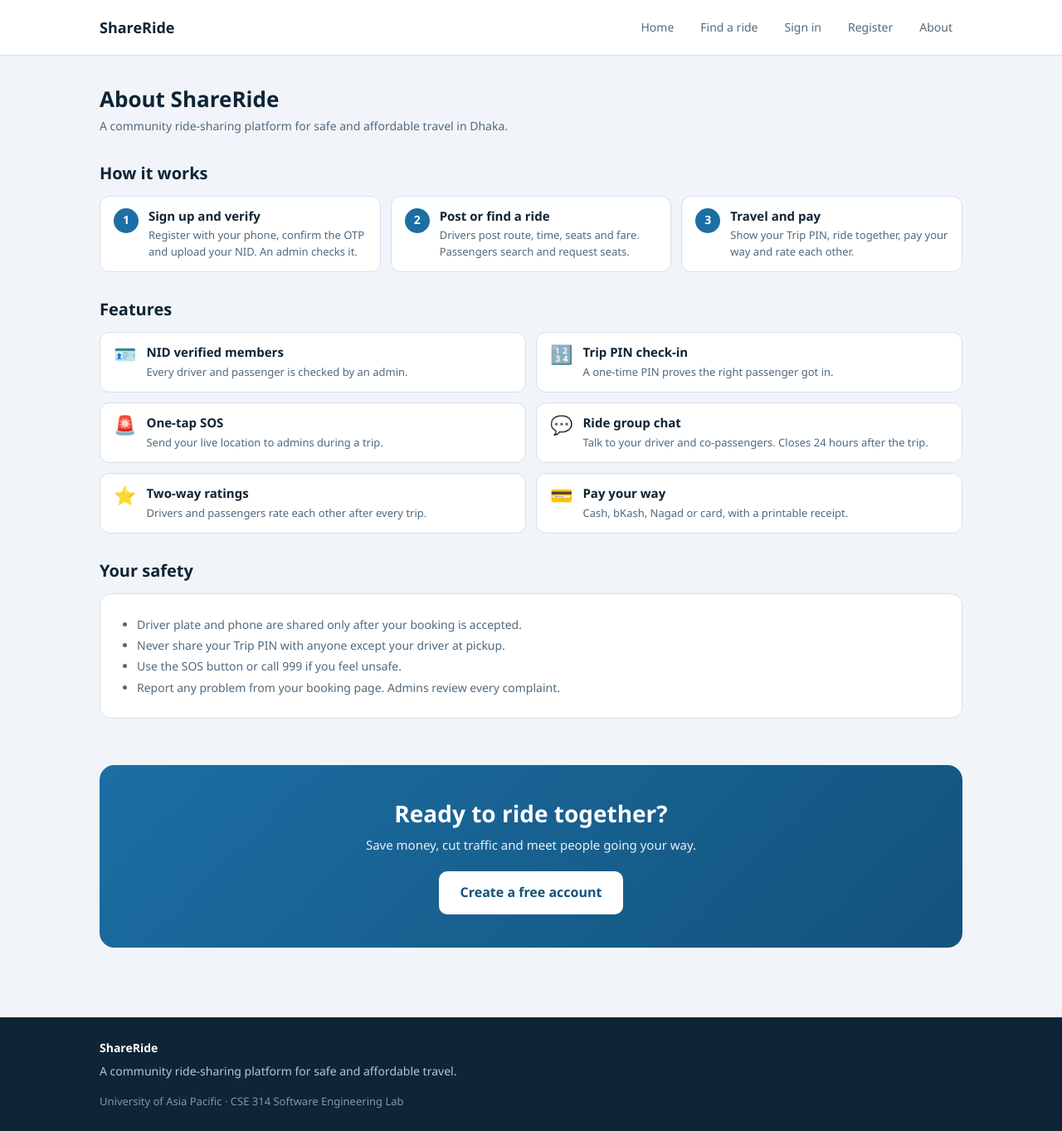
After one commit to Upoma26/ShareRide, a Flask app: page /about in a window 1280 px wide. The commit adds this page. Shown: the whole page at 83% size. Run offline with Flask 3, Linux system fonts and the light colour scheme.

Commit message:
SR-42: simplify home page and add about page

```diff
--- a/routes/main.py
+++ b/routes/main.py
@@ -14,13 +14,6 @@ UPCOMING_LIMIT = 3
 @main_bp.route("/")
 def index():
     today = date.today()
-    members = User.query.filter(User.role != "admin")
-
-    stats = {
-        "verified_users": members.filter(User.verification_status == "verified").count(),
-        "completed_trips": Ride.query.filter_by(status="completed").count(),
-        "open_rides": Ride.query.filter(Ride.status == "scheduled", Ride.ride_date >= today).count(),
-    }
 
     candidates = (
         Ride.query.join(User, Ride.provider_id == User.id)
@@ -35,12 +28,12 @@ def index():
     )
     upcoming = [r for r in candidates if r.booked_seats < r.total_seats][:UPCOMING_LIMIT]
 
-    return render_template(
-        "index.html",
-        stats=stats,
-        upcoming=upcoming,
-        today=today.isoformat(),
-    )
+    return render_template("index.html", upcoming=upcoming, today=today.isoformat())
+
+
+@main_bp.route("/about")
+def about():
+    return render_template("about.html")
 
 
 @main_bp.route("/dashboard")
--- a/static/css/style.css
+++ b/static/css/style.css
@@ -2551,3 +2551,74 @@ video {
     font-size: 30px;
   }
 }
+
+.about-section {
+  margin-top: 32px;
+}
+
+.about-title {
+  margin: 0 0 14px;
+  font-size: 20px;
+  color: #0F2434;
+}
+
+.about-grid {
+  display: grid;
+  grid-template-columns: repeat(2, 1fr);
+  gap: 12px;
+}
+
+.about-grid-3 {
+  grid-template-columns: repeat(3, 1fr);
+}
+
+.about-card {
+  display: flex;
+  align-items: flex-start;
+  gap: 12px;
+  padding: 14px 16px;
+  border-radius: 12px;
+  background: #FFFFFF;
+  border: 1px solid #D4E1EB;
+}
+
+.about-card h3 {
+  margin: 0 0 4px;
+  font-size: 15px;
+  color: #0F2434;
+}
+
+.about-card p {
+  margin: 0;
+  font-size: 13px;
+  line-height: 1.5;
+  color: #51697C;
+}
+
+.about-card .step-num {
+  flex-shrink: 0;
+  width: 30px;
+  height: 30px;
+  font-size: 14px;
+}
+
+.about-icon {
+  flex-shrink: 0;
+  font-size: 22px;
+  line-height: 1;
+}
+
+.about-safety ul {
+  margin: 0;
+  padding-left: 20px;
+  color: #51697C;
+  line-height: 1.8;
+  font-size: 14px;
+}
+
+@media (max-width: 860px) {
+  .about-grid,
+  .about-grid-3 {
+    grid-template-columns: 1fr;
+  }
+}
--- /dev/null
+++ b/templates/about.html
@@ -0,0 +1,71 @@
+{% extends "base.html" %}
+
+{% block title %}About · ShareRide{% endblock %}
+
+{% block content %}
+<div class="page-head">
+  <div>
+    <h1 class="page-title">About ShareRide</h1>
+    <p class="page-sub">A community ride-sharing platform for safe and affordable travel in Dhaka.</p>
+  </div>
+</div>
+
+<section class="about-section">
+  <h2 class="about-title">How it works</h2>
+  <div class="about-grid about-grid-3">
+    <div class="about-card">
+      <span class="step-num">1</span>
+      <div>
+        <h3>Sign up and verify</h3>
+        <p>Register with your phone, confirm the OTP and upload your NID. An admin checks it.</p>
+      </div>
+    </div>
+    <div class="about-card">
+      <span class="step-num">2</span>
+      <div>
+        <h3>Post or find a ride</h3>
+        <p>Drivers post route, time, seats and fare. Passengers search and request seats.</p>
+      </div>
+    </div>
+    <div class="about-card">
+      <span class="step-num">3</span>
+      <div>
+        <h3>Travel and pay</h3>
+        <p>Show your Trip PIN, ride together, pay your way and rate each other.</p>
+      </div>
+    </div>
+  </div>
+</section>
+
+<section class="about-section">
+  <h2 class="about-title">Features</h2>
+  <div class="about-grid">
+    <div class="about-card"><span class="about-icon">🪪</span><div><h3>NID verified members</h3><p>Every driver and passenger is checked by an admin.</p></div></div>
+    <div class="about-card"><span class="about-icon">🔢</span><div><h3>Trip PIN check-in</h3><p>A one-time PIN proves the right passenger got in.</p></div></div>
+    <div class="about-card"><span class="about-icon">🚨</span><div><h3>One-tap SOS</h3><p>Send your live location to admins during a trip.</p></div></div>
+    <div class="about-card"><span class="about-icon">💬</span><div><h3>Ride group chat</h3><p>Talk to your driver and co-passengers. Closes 24 hours after the trip.</p></div></div>
+    <div class="about-card"><span class="about-icon">⭐</span><div><h3>Two-way ratings</h3><p>Drivers and passengers rate each other after every trip.</p></div></div>
+    <div class="about-card"><span class="about-icon">💳</span><div><h3>Pay your way</h3><p>Cash, bKash, Nagad or card, with a printable receipt.</p></div></div>
+  </div>
+</section>
+
+<section class="about-section">
+  <h2 class="about-title">Your safety</h2>
+  <div class="card about-safety">
+    <ul>
+      <li>Driver plate and phone are shared only after your booking is accepted.</li>
+      <li>Never share your Trip PIN with anyone except your driver at pickup.</li>
+      <li>Use the SOS button or call 999 if you feel unsafe.</li>
+      <li>Report any problem from your booking page. Admins review every complaint.</li>
+    </ul>
+  </div>
+</section>
+
+{% if not current_user.is_authenticated %}
+  <section class="cta-band">
+    <h2>Ready to ride together?</h2>
+    <p>Save money, cut traffic and meet people going your way.</p>
+    <a href="{{ url_for('auth.register') }}" class="btn btn-light btn-lg">Create a free account</a>
+  </section>
+{% endif %}
+{% endblock %}
--- a/templates/base.html
+++ b/templates/base.html
@@ -27,10 +27,12 @@
             <a href="{{ url_for('complaints.mine') }}">Complaints</a>
           {% endif %}
           <a href="{{ url_for('main.dashboard') }}">Dashboard</a>
+          <a href="{{ url_for('main.about') }}">About</a>
           <a href="{{ url_for('auth.logout') }}">Sign out</a>
         {% else %}
           <a href="{{ url_for('auth.login') }}">Sign in</a>
           <a href="{{ url_for('auth.register') }}">Register</a>
+          <a href="{{ url_for('main.about') }}">About</a>
         {% endif %}
       </div>
     </div>
```
